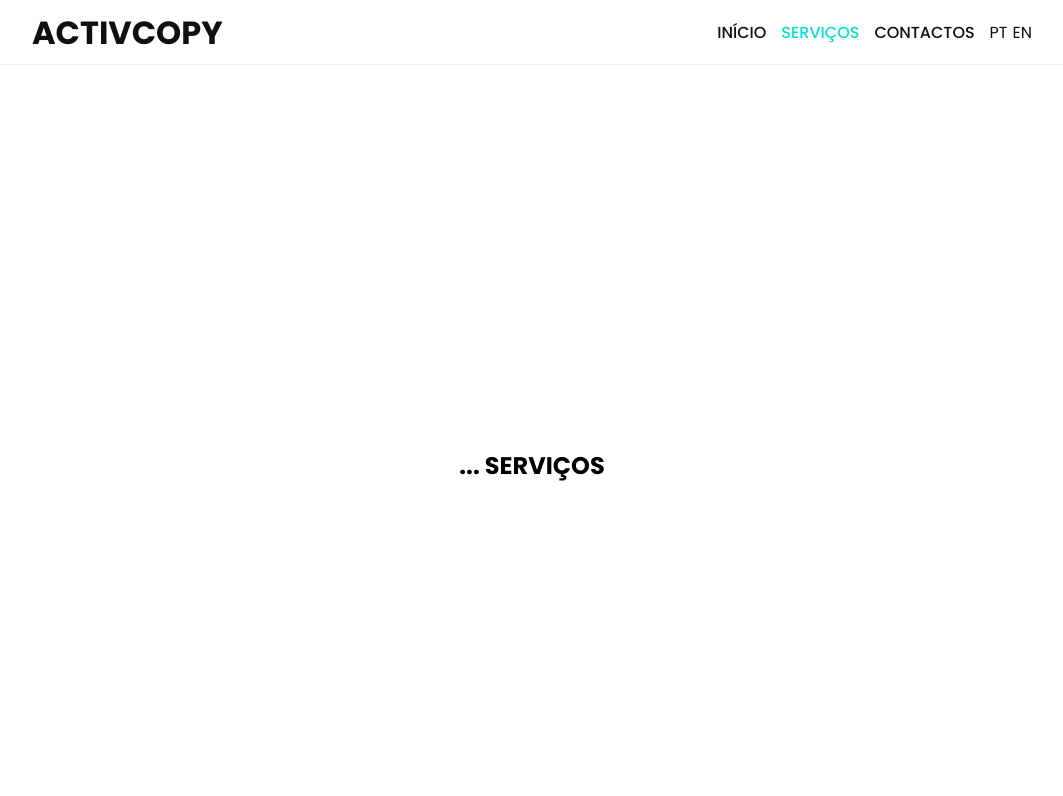
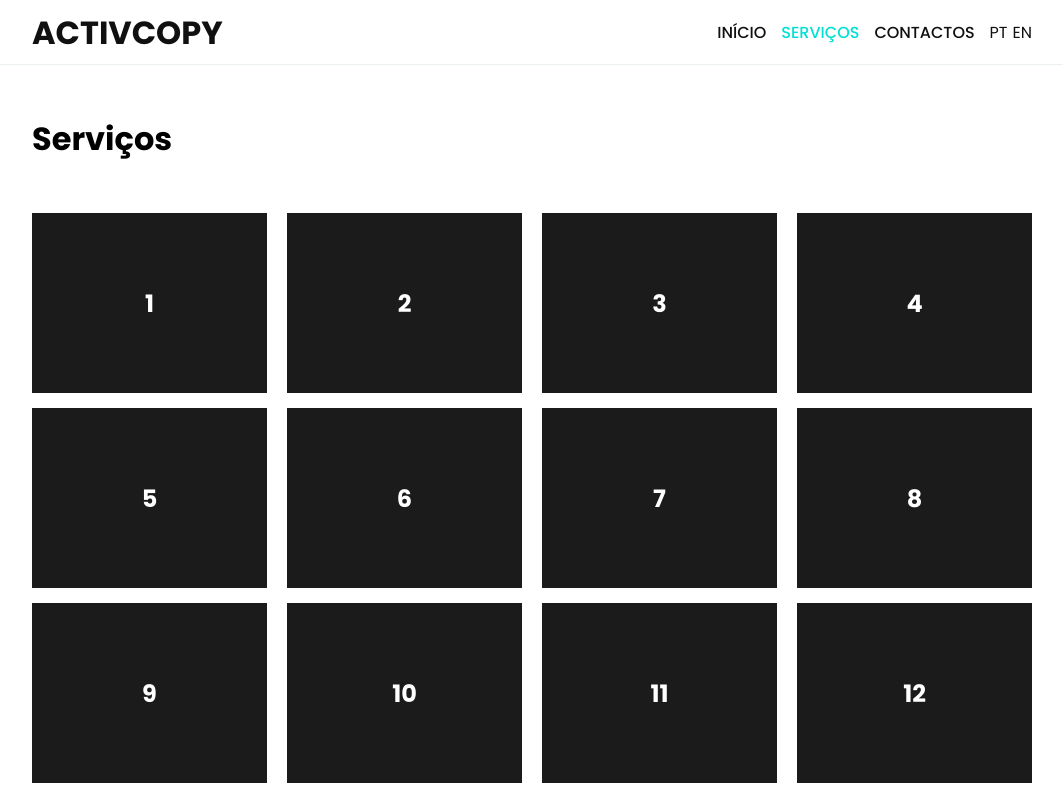
Before and after one commit to tquintal/activcopy, a React (Create React App) app: page /services in a window 1280 px wide. Shown: the top 796 px of the page, without its empty margins (108-1171 px from the left). Built offline with nearby package versions, Linux system fonts and the light colour scheme.

Commit message:
Services idea preview 1

```diff
--- a/src/App.css
+++ b/src/App.css
@@ -195,14 +195,16 @@ Red Orange: #FF4500
 }
 
 .description,
-.contact {
+.contact,
+.services {
   display: flex;
   justify-content: center;
   padding-top: 50px;
   padding-bottom: 50px;
 }
 
-.contact {
+.contact,
+.services {
   padding-top: 65px;
 }
 
@@ -215,14 +217,36 @@ Red Orange: #FF4500
 }
 
 .services-container {
-  margin-top: 65px;
   display: flex;
-  justify-content: center;
-  align-items: center;
+  flex-direction: column;
+  gap: 50px;
+  width: 1000px;
   min-height: 100vh;
 }
 
-.contact-container {
+.services-cards-container {
+  display: flex;
+  flex-wrap: wrap;
+  justify-content: space-between;
+  height: fit-content;
+  gap: 15px;
+}
+
+.services-cards-container h2 {
+  color: #ffffff;
+}
+
+.service-card {
+  background-color: #1b1b1b;
+  height: 180px;
+  width: 235px;
+  display: flex;
+  align-items: center;
+  justify-content: center;
+}
+
+.contact-container,
+.services-container {
   padding-top: 50px;
 }
 
@@ -378,15 +402,21 @@ footer p {
   }
 
   .description,
-  .contact {
+  .contact,
+  .services {
     padding-top: 0;
     padding-bottom: 0;
   }
 
   .description-container,
-  .contact-container {
+  .contact-container,
+  .services-container {
     gap: 25px;
     margin: 10%;
+  }
+
+  .service-card {
+    width: 100%;
   }
 
   .contacts-container {
--- a/src/views/Services.jsx
+++ b/src/views/Services.jsx
@@ -8,9 +8,64 @@ export default function Services(props) {
             initial={{ opacity: 0 }}
             animate={{ opacity: 1 }}
             exit={{ opacity: 0 }}
-            className='services-container'
+            className='services'
         >
-            <h2>... SERVIÇOS</h2>
+            <div className='services-container'>
+                <h1>Serviços</h1>
+                <div className='services-cards-container'>
+                    <div className='service-card'>
+                        <h2>1</h2>
+                    </div>
+                    <div className='service-card'>
+                        <h2>2</h2>
+                    </div>
+                    <div className='service-card'>
+                        <h2>3</h2>
+                    </div>
+                    <div className='service-card'>
+                        <h2>4</h2>
+                    </div>
+                    <div className='service-card'>
+                        <h2>5</h2>
+                    </div>
+                    <div className='service-card'>
+                        <h2>6</h2>
+                    </div>
+                    <div className='service-card'>
+                        <h2>7</h2>
+                    </div>
+                    <div className='service-card'>
+                        <h2>8</h2>
+                    </div>
+                    <div className='service-card'>
+                        <h2>9</h2>
+                    </div>
+                    <div className='service-card'>
+                        <h2>10</h2>
+                    </div>
+                    <div className='service-card'>
+                        <h2>11</h2>
+                    </div>
+                    <div className='service-card'>
+                        <h2>12</h2>
+                    </div>
+                    <div className='service-card'>
+                        <h2>13</h2>
+                    </div>
+                    <div className='service-card'>
+                        <h2>14</h2>
+                    </div>
+                    <div className='service-card'>
+                        <h2>15</h2>
+                    </div>
+                    <div className='service-card'>
+                        <h2>16</h2>
+                    </div>
+                    <div className='service-card'>
+                        <h2>17</h2>
+                    </div>
+                </div>
+            </div>
         </motion.div>
     )
 }
```
